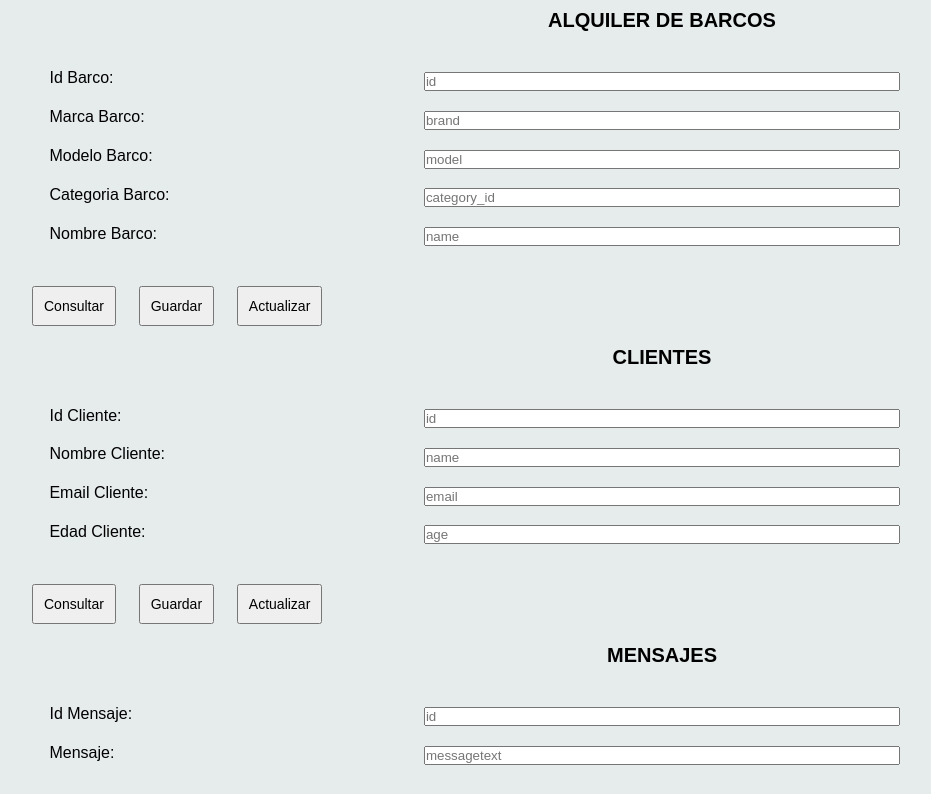
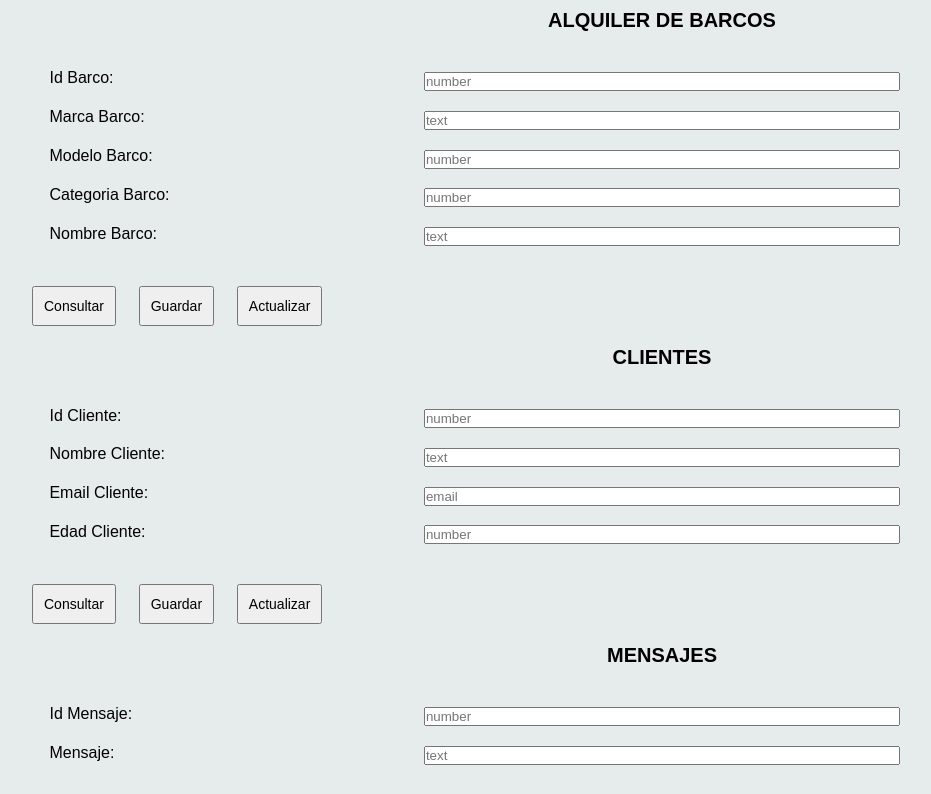
Before and after one commit to PaulaSosaMintic/alquiler_barcos, a plain HTML site: page pruebas/index_2.html in a window 1280 px wide. Shown: the part 158-952 px from the top of the page, without its empty margins (106-1037 px from the left). Drawn offline with nearby package versions, Linux system fonts and the light colour scheme.

Commit message:
renombrando el placeholder

```diff
--- a/pruebas/index_2.html
+++ b/pruebas/index_2.html
@@ -22,15 +22,15 @@
 
         <div class="main_boat">
             <label for="">Id Barco:</label>
-            <input type="number" id="id" placeholder="id">
+            <input type="number" id="id" placeholder="number">
             <label for="">Marca Barco:</label>
-            <input type="text" id="brand" placeholder="brand">
+            <input type="text" id="brand" placeholder="text">
             <label for="">Modelo Barco:</label>
-            <input type="number" id="model" placeholder="model">
+            <input type="number" id="model" placeholder="number">
             <label for="">Categoria Barco:</label>
-            <input type="number" id="category_id" placeholder="category_id">
+            <input type="number" id="category_id" placeholder="number">
             <label for="">Nombre Barco:</label>
-            <input type="text" id="name" placeholder="name">
+            <input type="text" id="name" placeholder="text">
         </div>
         <button class="button" onclick="traerInformacion()">Consultar</button>
         <button class="button" onclick="guardarInformacion()">Guardar</button>
@@ -42,13 +42,13 @@
 
         <div class="main_clients">
             <label for="">Id Cliente:</label>
-            <input type="number" id="idcliente" placeholder="id">
+            <input type="number" id="idcliente" placeholder="number">
             <label for="">Nombre Cliente:</label>
-            <input type="text" id="namecliente" placeholder="name">
+            <input type="text" id="namecliente" placeholder="text">
             <label for="">Email Cliente:</label>
-            <input type="text" id="email" placeholder="email">
+            <input type="email" id="email" placeholder="email">
             <label for="">Edad Cliente:</label>
-            <input type="number" id="age" placeholder="age">
+            <input type="number" id="age" placeholder="number">
         </div>
         <button class="button" onclick="traerClientes()">Consultar</button>
         <button class="button" onclick="guardarClientes()">Guardar</button>
@@ -60,9 +60,9 @@
 
         <div class="main_message">
             <label for="">Id Mensaje:</label>
-            <input type="number" id="idmenssage" placeholder="id">
+            <input type="number" id="idmenssage" placeholder="number">
             <label for="">Mensaje:</label>
-            <input type="text" id="messagetext" placeholder="messagetext">
+            <input type="text" id="messagetext" placeholder="text">
         </div>
         <button class="button" onclick="traerMensajes()">Consultar</button>
         <button class="button" onclick="guardarMensajes()">Guardar</button>
```
